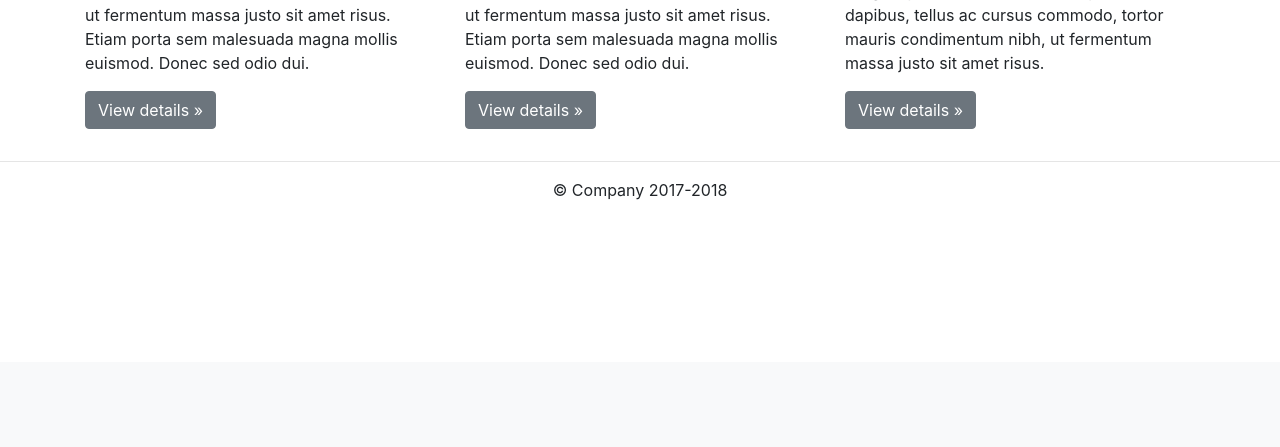
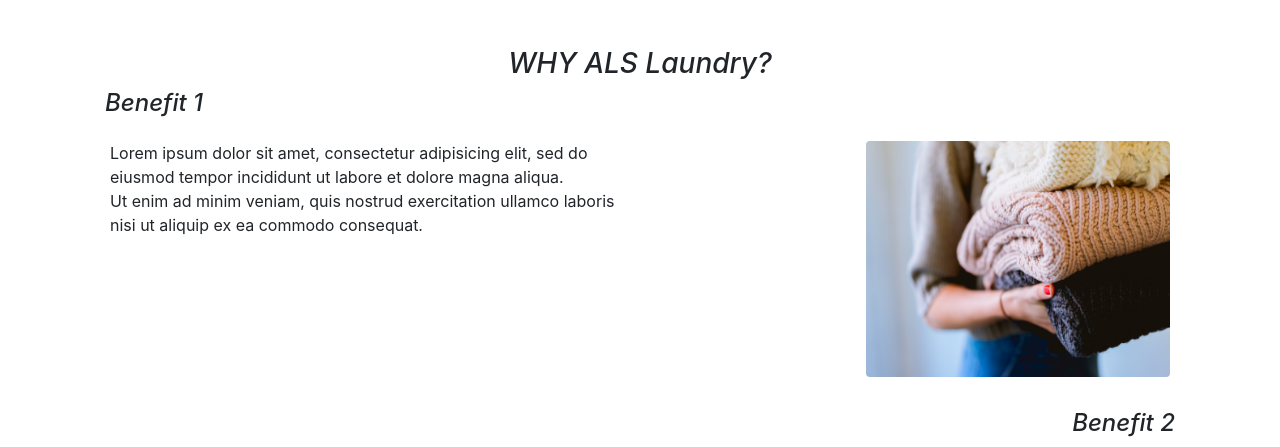
Before and after one commit to sheilladesvita/laundryproject, a CodeIgniter app: the page made by application/views/pages/v_home.php in a window 1280 px wide. Shown: the part 438-885 px from the top of the page. Before the commit the page ends 638 px from the top, so only its background shows below. Run offline with CodeIgniter, Linux system fonts and the light colour scheme; some libraries are stand-ins or nearby versions.

Commit message:
edit home

```diff
--- a/application/views/pages/v_home.php
+++ b/application/views/pages/v_home.php
@@ -21,6 +21,51 @@
         /* overflow: hidden; */
         margin-top: -8px;
     }
+      h3 {
+      text-align: center;
+      font-style: italic;
+    }
+    .display-3{
+      color: white;
+      font-style:italic;
+      font-size: 3.5rem;
+      font-weight: 300;
+      line-height: 1.2;
+      font-family: Arial, Helvetica, sans-serif;
+    }
+    .img-thumb{
+      width: 200px;
+    /* display:inline;  */
+      height: 200px;
+    }
+    .img-thumb-2{
+      float: left;
+      margin: 5px;
+    }
+    .text-right{
+      text-align: right;
+    }
+    div {
+    padding-top: 8px;
+    padding-right: 5px;
+    padding-bottom: 8px;
+    padding-left: 5px;
+    }
+    .jumbotron {
+  padding: 2rem 1rem;
+  margin-bottom: 2rem;
+  background-image: url("assets/background-1.jpg");
+  /* background-color: #cccccc; */
+  background-repeat: no-repeat;
+  /* position:fixed; */
+  width: 100%;
+  height: 350px;
+  background-size:100% 350px;
+  border-radius: 0.3rem;
+}
+  .button-1{
+    text-align: center;
+  }
     </style>
   </head>
 
@@ -58,8 +103,12 @@
          </ul>
 
         <form class="form-inline my-2 my-lg-0 pull-right">
-          <input class="form-control mr-sm-2" type="text" placeholder="Search" aria-label="Search">
-          <button class="btn btn-outline-success my-2 my-sm-0" type="submit">Search</button>
+          <!-- <input class="form-control mr-sm-2" type="text" placeholder="Search" aria-label="Search"> -->
+        <div class="btn-group">
+          <button type="button" class="btn btn-outline-info active btn-sm">MASUK</button>
+          <button type="button" class="btn btn-outline-info btn-sm">Daftar Member</button>
+        </div>
+          <!-- <button class="btn btn-outline-success my-2 my-sm-0" type="submit">Search</button> -->
         </form>
       </div>
     </nav>
@@ -69,7 +118,10 @@
       <!-- Main jumbotron for a primary marketing message or call to action -->
       <div class="jumbotron">
         <div class="container">
-          <center><h2 class="display-3">Welcome to home page</h2></center>
+        <!-- <img src="assets/background-1.jpg" class="img-thumb" alt="Cinque Terre">  -->
+          <center><h2 class="display-3"><i>Super Fast, Super Clean, Super Fresh</i></h2>
+          <button class="btn btn-outline-warning my-2 my-sm-0 " type="button"><i>Laundry Now</i></button>
+          </center>
         </div>
       </div>
 
@@ -78,7 +130,45 @@
    <main role="main">
 	 <div class="container">
         <!-- Example row of columns -->
-        <div class="row">
+        <div class="columns">
+        <div class="container-fluid">
+        <h3>WHY ALS Laundry?</h3>
+          <h4><i>Benefit 1</i></h4>
+            <div class="row">
+              <div class="col-sm-3 col-md-6">
+                Lorem ipsum dolor sit amet, consectetur adipisicing elit, sed do eiusmod tempor incididunt ut labore et dolore magna aliqua.<br>
+                Ut enim ad minim veniam, quis nostrud exercitation ullamco laboris nisi ut aliquip ex ea commodo consequat.
+              </div>
+              <div class="col-sm-9 col-md-6">
+              <img src="assets/img-1.jpg" class="rounded float-right" alt="Cinque Terre" width="304" height="236">
+              </div>
+            </div>
+          </div>
+          <div class="container-fluid">
+          <h4 class="text-right"><i>Benefit 2</i></h4>
+            <div class="row">
+              <div class="col-sm-3 col-md-6">
+              <img src="assets/img-3.jpg" class="rounded float-left" alt="Cinque Terre" width="304" height="236">
+              </div>
+              <div class="col-sm-9 col-md-6">
+                Sed ut perspiciatis unde omnis iste natus error sit voluptatem accusantium doloremque laudantium, totam rem aperiam, eaque ipsa quae ab illo inventore veritatis et quasi architecto beatae vitae dicta sunt explicabo.
+              </div>
+            </div>
+          </div>
+          <div class="container-fluid">
+          <h4><i>Benefit 3</i></h4>
+            <div class="row">
+              <div class="col-sm-3 col-md-6">
+                Lorem ipsum dolor sit amet, consectetur adipisicing elit, sed do eiusmod tempor incididunt ut labore et dolore magna aliqua.<br>
+                Ut enim ad minim veniam, quis nostrud exercitation ullamco laboris nisi ut aliquip ex ea commodo consequat.
+              </div>
+              <div class="col-sm-9 col-md-6">
+              <img src="assets/img-2.jpg" class="rounded float-right" alt="Cinque Terre" width="304" height="236">
+              </div>
+            </div>
+          </div>
+        </div>
+        <!-- <div class="columns">
           <div class="col-md-4">
             <h2>Heading</h2>
             <p>Donec id elit non mi porta gravida at eget metus. Fusce dapibus, tellus ac cursus commodo, tortor mauris condimentum nibh, ut fermentum massa justo sit amet risus. Etiam porta sem malesuada magna mollis euismod. Donec sed odio dui. </p>
@@ -94,7 +184,7 @@
             <p>Donec sed odio dui. Cras justo odio, dapibus ac facilisis in, egestas eget quam. Vestibulum id ligula porta felis euismod semper. Fusce dapibus, tellus ac cursus commodo, tortor mauris condimentum nibh, ut fermentum massa justo sit amet risus.</p>
             <p><a class="btn btn-secondary" href="#" role="button">View details &raquo;</a></p>
           </div>
-        </div>
+        </div> -->
 		</div>
 		    <hr>
 
--- a/assets/style.css
+++ b/assets/style.css
@@ -1,8 +1,8 @@
-background-color:#DCDCDC;
+/* background-color:#DCDCDC;
 	font-size:16px
 	color:#DCDCDC;
 	font-family: sans-serif;
-}
+} */
 
 .content{
 	width: 80%;
```
Also changed, not shown: application/controllers/c_home.php (added, +18 -0 lines), assets/img-1.jpg (added), assets/img-2.jpg (added), 1 other file.
